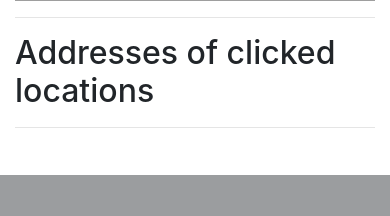
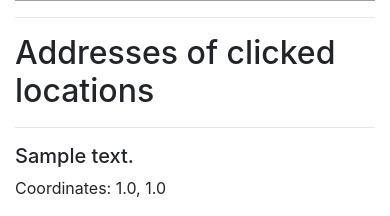
Before and after one commit to amakarudze/sherpany-task, a Django app: page / in a window 390 px wide. Shown: the part 669-885 px from the top of the page. Before the commit the page ends 844 px from the top, so only its background shows below. Run offline with Django 3.2, Linux system fonts and the light colour scheme; tables that the repository leaves empty hold one stand-in row (values such as "Sample post"); some libraries are stand-ins or nearby versions; grey boxes are pictures that could not be loaded.

Commit message:
Get address of clicked locations on map and log it to console

```diff
--- a/addresses/templates/addresses/index.html
+++ b/addresses/templates/addresses/index.html
@@ -42,15 +42,14 @@
         <hr>
 
         <!--The div element for the map -->
-        <div id="map" class="map">
-        </div>
+        <form method="post">
+            <div id="map" class="map">
+            </div>
+            {% csrf_token %}
+        </form>
 
         <!-- Script for loading map -->
         <script>
-            // Note: This example requires that you consent to location sharing when
-            // prompted by your browser. If you see the error "The Geolocation service
-            // failed.", it means you probably did not give permission for the browser to
-            // locate you.
             var map, infoWindow;
             function initMap() {
                 map = new google.maps.Map(document.getElementById('map'), {
@@ -95,6 +94,8 @@
                             map: map
                         });
                         infowindow.setContent(results[0].formatted_address);
+                        var address = results[0].formatted_address;
+                        console.log(address);
                         infowindow.open(map, marker);
                     }
                     else {
@@ -112,6 +113,17 @@
         <hr>
         <h2>Addresses of clicked locations</h2>
         <hr>
+        {% if address_list %}
+            {% for address in address_list %}
+                {% if forloop.first %}<div class="row">{% endif %}
+                    <div class="col-md-6">
+                        <h5 class="">{{ address.address }}</h5>
+                        <p>Coordinates: {{ address.lat }}, {{ address.lng }}</p>
+                    </div>
+                {% if forloop.counter|divisibleby:2 %}</div><div class="row">{% endif %}
+                {% if forloop.last %}</div>{% endif %}
+            {% endfor %}
+        {% endif %}
 
     </div>
 
--- a/addresses/views.py
+++ b/addresses/views.py
@@ -3,10 +3,17 @@ import json
 
 from django.shortcuts import render
 
+from .models import Address
 
-def reverse_geolocation():
+
+def validate_address():
     pass
 
 
 def home_page(request):
-    return render(request, 'addresses/index.html')
+    address_list = Address.objects.all()
+    return render(request, 'addresses/index.html', {'address_list': address_list,})
+
+
+def reset_map():
+    pass
```
